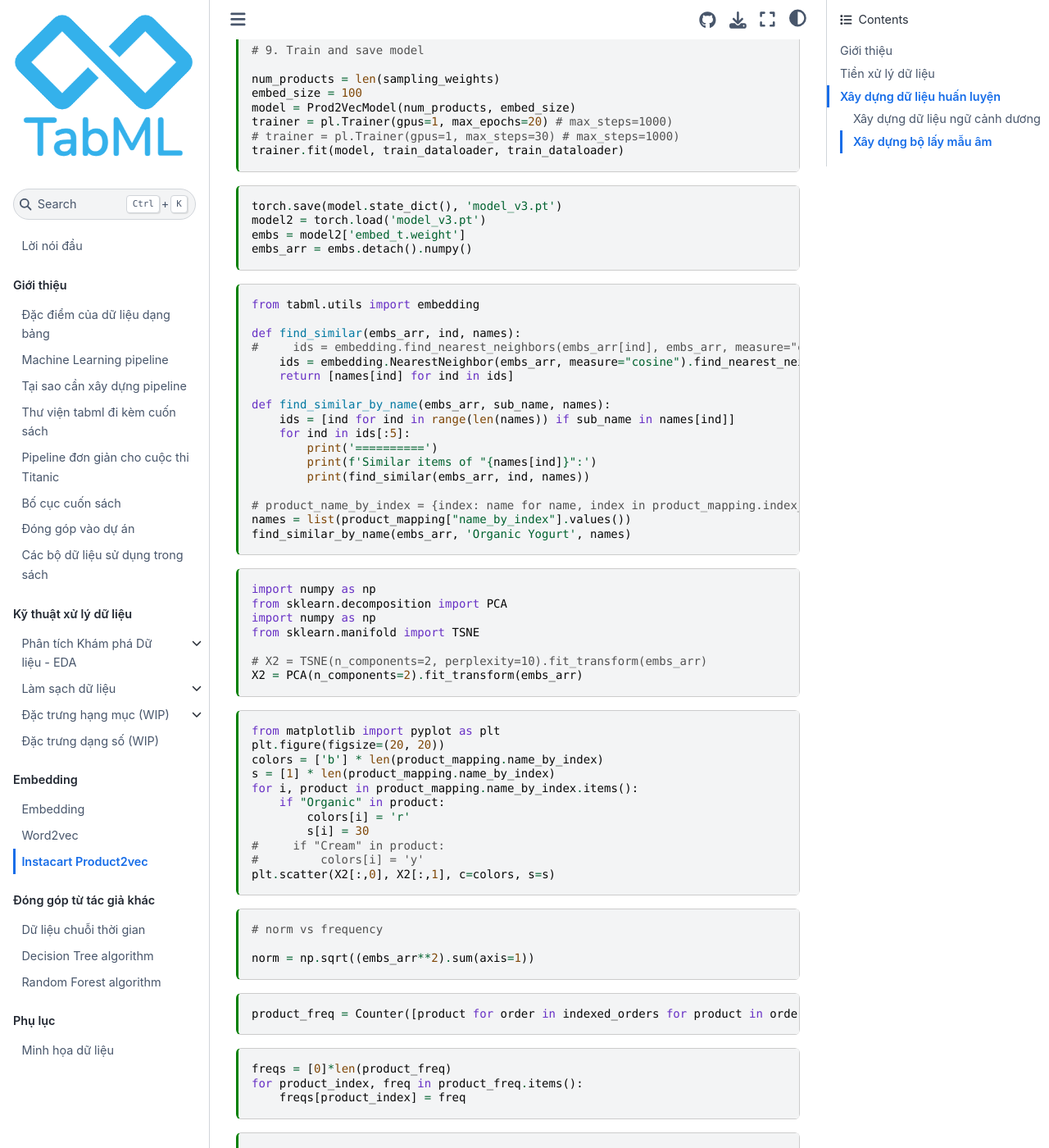
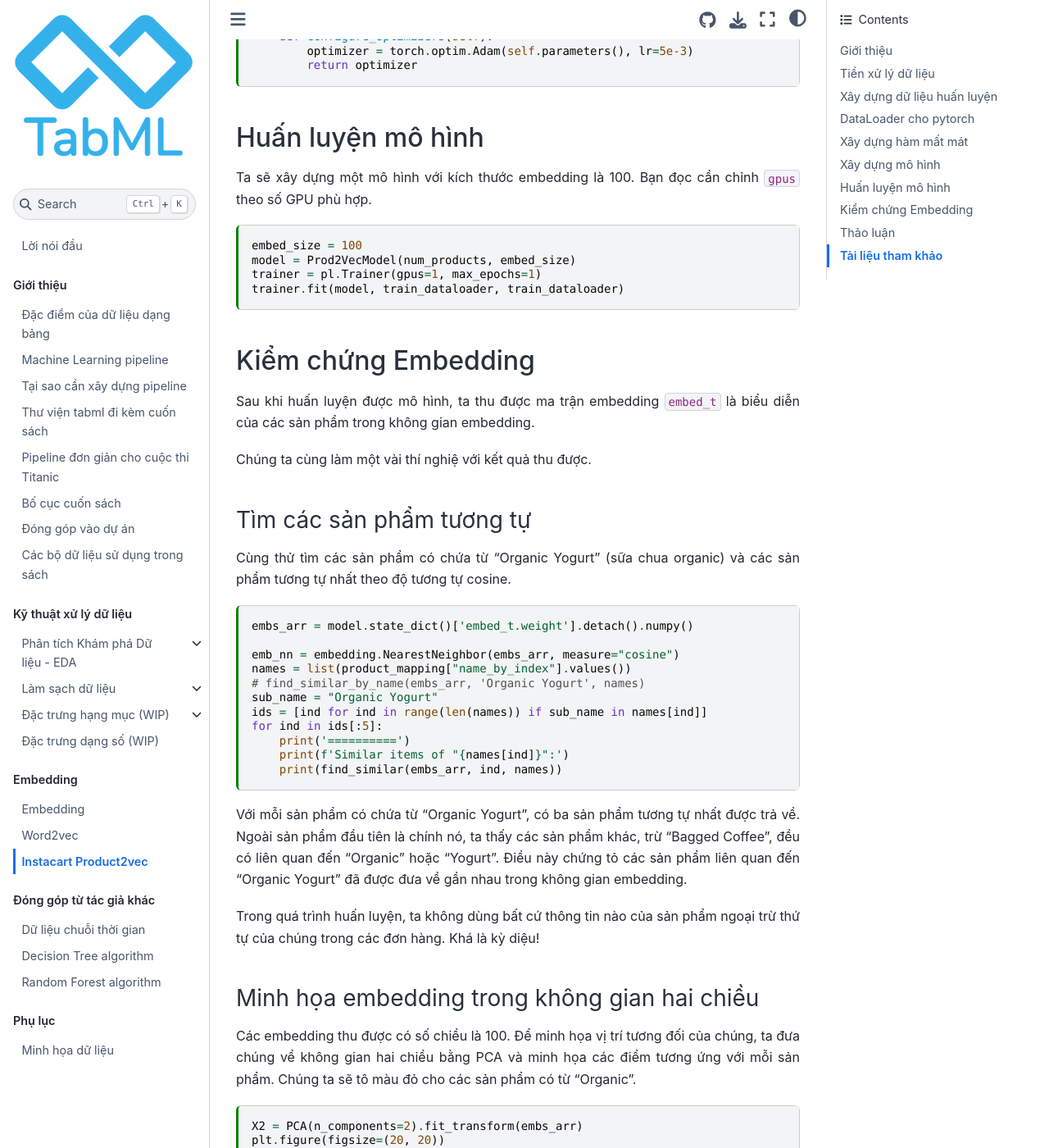
Before and after one commit to tiepvupsu/tabml_book, a Jupyter Book: the page built from book/ch_embedding/product2vec.md, in a window 1280 px wide and 1400 px high, scrolled down 7619 px. Shown: the whole window at 82% size. Built offline with Jupyter Book 1.0.4 settings and Sphinx 7.4.7 and the Sphinx Book theme 1.1.4, drawn with Linux system fonts in a browser that asks for light colours; comment, search, counter and statistics services are not loaded; some of the changed text lies outside the part shown.

Commit message:
first draft product2vec

````diff
--- a/book/ch_embedding/product2vec.md
+++ b/book/ch_embedding/product2vec.md
@@ -3,8 +3,8 @@
   text_representation:
     extension: .md
     format_name: myst
-    format_version: 0.12
-    jupytext_version: 1.8.2
+    format_version: 0.13
+    jupytext_version: 1.10.3
 kernelspec:
   display_name: Python 3
   language: python
@@ -35,18 +35,22 @@
 
 ```{code-cell} ipython3
 from collections import Counter
+from dataclasses import dataclass
 import random
 from typing import List, Dict, Tuple
 
+from matplotlib import pyplot as plt
 import numpy as np
 import pandas as pd
+import pytorch_lightning as pl
+from sklearn.decomposition import PCA
+import torch
+from torch import nn
+import torch.multiprocessing
+from torch.utils.data import DataLoader, Dataset
+import tqdm
 
-
-import pytorch_lightning as pl
-import torch
-import torch.multiprocessing
-import torch.nn.functional as F
-import tqdm
+from tabml.utils import embedding
 
 
 GLOBAL_SEED = 42  # number of life
@@ -109,20 +113,6 @@
 print(list(product_name_by_id.items())[:5])
 ```
 
-```{code-cell} ipython3
-ordered_products = [product for order in orders for product in order]
-product_freq = Counter(ordered_products)
-unique_ordered_products = set(ordered_products)
-print("Number of products in orders:", len(unique_ordered_products))
-
-min_frequency = 10 ## products appear < min_fequency times are considered as <UNKNOWN>
-
-rare_products = [
-    product for product in unique_ordered_products if product_freq.get(product) < min_frequency
-]
-print("Number of rare products:", len(rare_products))
-```
-
 Ta sẽ chỉ quan tâm tới các sản phẩm xuất hiện trong các đơn hàng ở `orders`. Đoạn code dưới đây xây dựng các bộ ánh xạ giữa các mã sản phẩm, tên sản phẩm và chỉ số của các sản phẩm trong "từ điển". Thứ tự của các sản phẩm không quan trọng nhưng ta cần biết rõ sản phẩm nào có thứ tự nào trong từ điển cũng như trong ma trận embedding thu được.
 
 ```{code-cell} ipython3
@@ -136,11 +126,9 @@
 ind = 0
 for ind, product_id in enumerate(ordered_products):
     product_name = product_name_by_id[product_id]
-    product_mapping["name_by_id"][product_id] = product_name # unused?
+#     product_mapping["name_by_id"][product_id] = product_name # unused?
     product_mapping["index_by_id"][product_id] = ind
     product_mapping["name_by_index"][ind] = product_name
-
-
 ```
 
 Vì mỗi `order` hiện tại là một danh sách các mã sản phẩm, ta cần đổi nó về thứ tự sản phẩm trong từ điển:
@@ -167,7 +155,7 @@
 ### Xây dựng dữ liệu ngữ cảnh dương
 
 ```{code-cell} ipython3
-context_window = 2
+context_window = 5
 # total number of context products, including positive and negative products
 all_targets = []
 all_positive_contexts = []
@@ -207,18 +195,12 @@
 Vì các hàm số của module `random` tương đối chậm, ta sẽ tạo trước một mảng chứa `pre_drawn` số mẫu đã được lấy rồi trả về từng phẩn tử của mảng đó mỗi khi được gọi.
 
 ```{code-cell} ipython3
-from numpy.random import choice  # unused?
-import random
-
-
 class ProductSampler:
     def __init__(self, products, weights, pre_drawn=10_000_000):
         self.products = products
         self.weights = weights
         self.pre_drawn = pre_drawn
         self.pre_drawn_products = []
-        self.refill()
-        self.i = 0
 
     def refill(self):
         self.pre_drawn_products = random.choices(
@@ -226,81 +208,80 @@
         )
 
     def draw(self):
-        if self.i < self.pre_drawn - 1:
-            drawn_product = self.pre_drawn_products[self.i]
-            self.i += 1
-        else:
+        if not self.pre_drawn_products:
             self.refill()
-            drawn_product = self.pre_drawn_products[0]
-            self.i = 1
-        return drawn_product
+        return self.pre_drawn_products.pop()
 
 
+num_products = len(ordered_products)
 product_sampler = ProductSampler(
-    products=range(len(sampling_weights)),
+    products=range(num_products),
     weights=sampling_weights,
     pre_drawn=10_000_000,
 )
-print([product_sampler.draw() for _ in range(10)])
+
+print("Sampling samples:", [product_sampler.draw() for _ in range(10)])
 ```
 
+## DataLoader cho pytorch
+
+Tiếp theo, ta xây dựng một data loader tạo ra các mẫu huấn luyện mô hình. Mỗi lần được gọi, data loader này sẽ trả về một sản phẩm đích, một bộ các sản phẩm ngữ cảnh -- bao gồm ngữ cảnh dương và âm, và các nhãn tương ứng.
+
 ```{code-cell} ipython3
-import torch
-import random
-from torch import nn
-from torch.utils.data import DataLoader, Dataset
 
-
+@dataclass
 class TargetContextDataset(Dataset):
-    """Dataset class that returns a pair of (context, target) product ids.
-
-    The pair is a random combination of 2 products in the same order.
-
-    """
-
-    def __init__(
-        self,
-        all_targets,
-        all_positive_contexts,
-        product_sampler,
-        num_context_products=10,
-    ):
-        self.all_targets = all_targets
-        self.all_positive_contexts = all_positive_contexts
-        self.num_context_products = num_context_products
-        self.product_sampler = product_sampler
+    all_targets: List[int]
+    all_positive_contexts: List[List[int]]
+    product_sampler: ProductSampler
+    num_context_products: int = 10
 
     def __len__(self):
         return len(self.all_targets)
 
     def __getitem__(self, index):
-        target = self.all_targets[index]
+        target = torch.IntTensor([self.all_targets[index]])
         positive_contexts = self.all_positive_contexts[index].copy()
         num_pos = len(positive_contexts)
         num_neg = self.num_context_products - len(positive_contexts)
         mask = [1] * num_pos + [0] * num_neg
         while len(positive_contexts) < self.num_context_products:
             product = self.product_sampler.draw()
-            if product not in positive_contexts:  #
+            if product not in positive_contexts:
                 positive_contexts.append(product)
 
         contexts = torch.IntTensor(positive_contexts)
         mask = torch.FloatTensor(mask)
-        return torch.IntTensor([target]), contexts, mask
+        return target, contexts, mask
 
 
 training_data = TargetContextDataset(
-    all_targets, all_positive_contexts, product_sampler, num_context_products=20
+    all_targets, all_positive_contexts, product_sampler, num_context_products=10
 )
 train_dataloader = DataLoader(
     training_data, batch_size=8192, shuffle=True, num_workers=12
 )
+
+for target, context_products, labels in train_dataloader:
+    print("Target:", target[0])
+    print("Context products:", context_products[0])
+    print("Labels:", labels[0])
+    break
 ```
 
+## Xây dựng hàm mất mát
+
+Mô hình mạng neural trả về một mảng các logits (trước hàm sigmoid $\sigma$) của toàn bộ các sản phẩm tương ứng với một sản phẩm đích ở đầu vào. Sau bước lấy mẫu âm, các logits ứng với những sản phẩm ngữ cảnh (dương và âm) sẽ được trích ra để tính hàm mất mát. Gọi $p_i$ là sigmoid của logit thứ $i$, hàm mất mát tại mỗi logit được cho bởi hàm cross entropy nhị phân:
+
+$$
+-y_i\log p_i - (1-y_i) \log(1 - p_i)
+$$
+
+Với $y_i = 1$ ứng với sản phẩm dương và $y_i = 0$ ứng với sản phẩm âm. Hàm mất mát ứng với mỗi sản phẩm đích là trung bình của các cross entropy nhị phân này.
+
+Pytorch hỗ trợ hàm [`binary_cross_entropy_with_logits`](https://pytorch.org/cppdocs/api/classtorch_1_1nn_1_1_b_c_e_with_logits_loss.html#classtorch_1_1nn_1_1_b_c_e_with_logits_loss) để tính hàm mất mát này.
+
 ```{code-cell} ipython3
-# 7. Define loss function
-
-
 class SigmoidBCELoss(nn.Module):
     "BCEWithLogitLoss with masking on call."
 
@@ -315,19 +296,22 @@
         return torch.mean(out)
 
 loss_fn = SigmoidBCELoss()
+sample_logits = torch.Tensor([[100, -100], [1, 1]])
+sample_labels = torch.Tensor([[1, 0], [1, 0]])
+loss_fn(sample_logits, sample_labels)
 ```
 
+## Xây dựng mô hình
+
+[Pytorch-lightning](https://www.pytorchlightning.ai/) hỗ trợ rất tốt việc xây dựng mô hình và huấn luyện trong pytorch.
+
 ```{code-cell} ipython3
-# 8. Define pytorch lightning class
-
-
 class Prod2VecModel(pl.LightningModule):
     def __init__(self, num_products, embed_size: int = 50):
         super().__init__()
         self.embed_size = embed_size
-        self.embed_t = nn.Embedding(num_products, self.embed_size) #, max_norm=1)
+        self.embed_t = nn.Embedding(num_products, self.embed_size)
         self.embed_c = nn.Embedding(num_products, self.embed_size)
-
 
     def forward(self, targets, contexts):
         v = self.embed_t(targets)
@@ -343,106 +327,107 @@
         return loss
 
     def configure_optimizers(self):
-        optimizer = torch.optim.Adam(
-            self.parameters(), lr=5e-3, # weight_decay=1e-6
-        )  # learning rate
+        optimizer = torch.optim.Adam(self.parameters(), lr=5e-3)
         return optimizer
+```
 
-# 9. Train and save model
+## Huấn luyện mô hình
 
-num_products = len(sampling_weights)
+Ta sẽ xây dựng một mô hình với kích thước embedding là 100. Bạn đọc cần chỉnh `gpus` theo số GPU phù hợp.
+
+```{code-cell} ipython3
 embed_size = 100
 model = Prod2VecModel(num_products, embed_size)
-trainer = pl.Trainer(gpus=1, max_epochs=20) # max_steps=1000)
-# trainer = pl.Trainer(gpus=1, max_steps=30) # max_steps=1000)
+trainer = pl.Trainer(gpus=1, max_epochs=1)
 trainer.fit(model, train_dataloader, train_dataloader)
 ```
 
+## Kiểm chứng Embedding
+
+Sau khi huấn luyện được mô hình, ta thu được ma trận embedding `embed_t` là biểu diễn của các sản phẩm trong không gian embedding.
+
+Chúng ta cùng làm một vài thí nghiệ với kết quả thu được.
+
+### Tìm các sản phẩm tương tự
+
+Cùng thử tìm các sản phẩm có chứa từ "Organic Yogurt" (sữa chua organic) và các sản phẩm tương tự nhất theo độ tương tự cosine.
+
 ```{code-cell} ipython3
-torch.save(model.state_dict(), 'model_v3.pt')
-model2 = torch.load('model_v3.pt')
-embs = model2['embed_t.weight']
-embs_arr = embs.detach().numpy()
+
+embs_arr = model.state_dict()['embed_t.weight'].detach().numpy()
+
+emb_nn = embedding.NearestNeighbor(embs_arr, measure="cosine")
+names = list(product_mapping["name_by_index"].values())
+# find_similar_by_name(embs_arr, 'Organic Yogurt', names)
+sub_name = "Organic Yogurt"
+ids = [ind for ind in range(len(names)) if sub_name in names[ind]]
+for ind in ids[:5]:
+    print('==========')
+    print(f'Similar items of "{names[ind]}":')
+    print(find_similar(embs_arr, ind, names))
 ```
 
-```{code-cell} ipython3
-from tabml.utils import embedding
+Với mỗi sản phẩm có chứa từ "Organic Yogurt", có ba sản phẩm tương tự nhất được trả về. Ngoài sản phẩm đầu tiên là chính nó, ta thấy các sản phẩm khác, trừ "Bagged Coffee", đều có liên quan đến "Organic" hoặc "Yogurt". Điều này chứng tỏ các sản phẩm liên quan đến "Organic Yogurt" đã được đưa về gần nhau trong không gian embedding.
 
-def find_similar(embs_arr, ind, names):
-#     ids = embedding.find_nearest_neighbors(embs_arr[ind], embs_arr, measure="cosine", k=3)
-    ids = embedding.NearestNeighbor(embs_arr, measure="cosine").find_nearest_neighbors(embs_arr[ind], k=2)
-    return [names[ind] for ind in ids]
+Trong quá trình huấn luyện, ta không dùng bất cứ thông tin nào của sản phẩm ngoại trừ thứ tự của chúng trong các đơn hàng. Khá là kỳ diệu!
 
-def find_similar_by_name(embs_arr, sub_name, names):
-    ids = [ind for ind in range(len(names)) if sub_name in names[ind]]
-    for ind in ids[:5]:
-        print('==========')
-        print(f'Similar items of "{names[ind]}":')
-        print(find_similar(embs_arr, ind, names))
+### Minh họa embedding trong không gian hai chiều
 
-# product_name_by_index = {index: name for name, index in product_mapping.index_by_name.items()}
-names = list(product_mapping["name_by_index"].values())
-find_similar_by_name(embs_arr, 'Organic Yogurt', names)
-```
+Các embedding thu được có số chiều là 100. Để minh họa vị trí tương đối của chúng, ta đưa chúng về không gian hai chiều bằng PCA và minh họa các điểm tương ứng với mỗi sản phẩm. Chúng ta sẽ tô màu đỏ cho các sản phẩm có từ "Organic".
 
 ```{code-cell} ipython3
-import numpy as np
-from sklearn.decomposition import PCA
-import numpy as np
-from sklearn.manifold import TSNE
-
-# X2 = TSNE(n_components=2, perplexity=10).fit_transform(embs_arr)
 X2 = PCA(n_components=2).fit_transform(embs_arr)
-```
-
-```{code-cell} ipython3
-from matplotlib import pyplot as plt
 plt.figure(figsize=(20, 20))
-colors = ['b'] * len(product_mapping.name_by_index)
-s = [1] * len(product_mapping.name_by_index)
-for i, product in product_mapping.name_by_index.items():
+colors = ['b'] * num_products
+s = [1] * num_products
+for i, product in product_mapping["name_by_index"].items():
     if "Organic" in product:
         colors[i] = 'r'
         s[i] = 30
-#     if "Cream" in product:
-#         colors[i] = 'y'
 plt.scatter(X2[:,0], X2[:,1], c=colors, s=s)
 ```
 
-```{code-cell} ipython3
-# norm vs frequency
+Như vậy, kết quả minh họa cho thấy có hai nhóm sản phẩm lớn và các sản phẩm có từ "Organic" (màu đỏ) dương như phân bố gần nhau ở phía trên bên trái.
 
-norm = np.sqrt((embs_arr**2).sum(axis=1))
-```
+
+### Độ dài của vector embedding
+
+Khi tính độ tương tự của các embedding, phép toán được sử dụng nhiều nhất là tích vô hướng. Tích này bị ảnh hưởng bởi độ lớn của các vector embdding. Ta cùng thử minh họa độ lớn của các embedding theo tần suất xuất hiện của sản phẩm tương ứng trong các đơn hàng.
 
 ```{code-cell} ipython3
+norm = np.sqrt((embs_arr**2).sum(axis=1))
+
 product_freq = Counter([product for order in indexed_orders for product in order])
-```
-
-```{code-cell} ipython3
 freqs = [0]*len(product_freq)
 for product_index, freq in product_freq.items():
     freqs[product_index] = freq
-```
 
-```{code-cell} ipython3
-# plt.scatter(freqs,  norm, logx=True)
-
-fig = plt.figure()
+fig = plt.figure()m
 ax = plt.gca()
 ax.scatter(freqs , norm)
-# ax.set_yscale('log')
 ax.set_xscale('log')
 ```
 
-```{code-cell} ipython3
-product_mapping.name_by_id[1]
-```
+Nhận thấy rằng những sản phẩm có tần suất thấp có độ dài vector embedding lớn hơn các sản phẩm xuất hiện thường xuyên.
+Điều này có thể được lý giải bởi thực tế rằng số lượng các mẫu huấn luyện mà chúng là sản phẩm đích ít. Kéo theo đó, số lần cập nhật cho các sản phẩm này rất ít và có thể chúng chưa đạt tới trạng thái tối ưu.
 
-```{code-cell} ipython3
-for id in range(7, 100):
-    assert product_mapping.name_by_index[product_mapping.index_by_id[id]] == product_mapping.name_by_id[id]
-```
+Việc này có thể gây ra sai số khi dùng tích vô hướng làm phép đo độ tương tự. Các sản phẩm có độ dài lớn sẽ "gần" với rất nhiều các sản phẩm khác mặc dù thực tế không như vậy. Để giải quyết vấn đề này, ta có thể thêm `max_norm` khi khai báo [`torch.nn.Embedding`](https://pytorch.org/docs/stable/generated/torch.nn.Embedding.html) hoặc `weight_decay` vào optimizer để đảm bảo các trọng số của mà trận embedding không quá lớn.
+
+## Thảo luận
+
+Bạn đọc có thể thí nghiệm thêm với các hướng sau:
+
+* Huấn luyện với toàn bộ dữ liệu của tập Instacart bằng cách sử dụng thêm dữ liệu đơn hàng ở [order_products__prior.csv](https://github.com/tiepvupsu/tabml_data/blob/master/instacart/order_products__prior.csv).
+
+* Có những cách xử lý đặc biệt với những sản phẩm hiếm, ví dụ loại bỏ hoặc đặt chung chúng về một sản phẩm "<UNKNOWN>".
+
+* Sử dụng [tSNE](https://scikit-learn.org/stable/modules/generated/sklearn.manifold.TSNE.html) để minh họa embedding thu được trong không gian hai hoặc ba chiều. tSNE được sử dụng nhiều hơn PCA khi minh họa embedding, tuy nhiên nó sẽ mất thời gian hơn.
+
+## Tài liệu tham khảo
+
+[Word Embedding (word2vec), Dive into Deep Learning](http://d2l.ai/chapter_natural-language-processing-pretraining/word2vec.html)
+
+[3 Million Instacart Orders, Open Sourced](https://tech.instacart.com/3-million-instacart-orders-open-sourced-d40d29ead6f2)
 
 ```{code-cell} ipython3
 
````
Also changed, not shown: other parts of book/ch_embedding/product2vec.md (+2 -2 lines).
